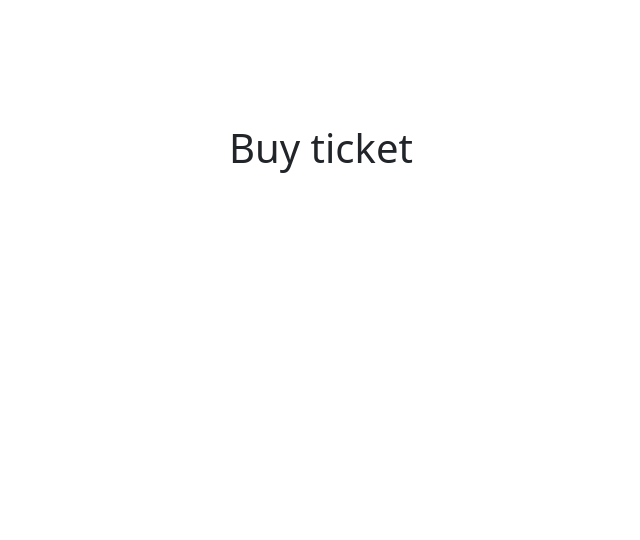
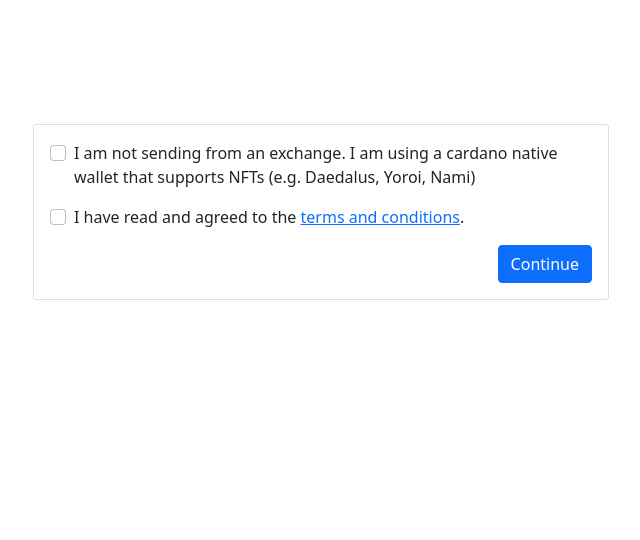
Before and after one commit to riidatibula/lucky-five, a Django app: page /buy-ticket/ in a window 1280 px wide. Shown: the part 56-596 px from the top of the page, without its empty margins (319-959 px from the left). Run offline with Django 3.2, Linux system fonts and the light colour scheme.

Commit message:
updated buy ticket ui

```diff
--- a/src/assets/css/main.css
+++ b/src/assets/css/main.css
@@ -13,3 +13,7 @@
 .lottery-list a:link {
     text-decoration: none;
 }
+
+.buy-ticket-notice {
+    max-width: 600px;
+}
--- a/src/lottery/templates/lottery/buy_ticket.html
+++ b/src/lottery/templates/lottery/buy_ticket.html
@@ -3,8 +3,29 @@
 
 {% block content %}
 
-    <div class="container-fluid" align="center">
-        <h1>Buy ticket</h1>
+    <div class="container-fluid buy-ticket-notice">
+        <div class="card">
+            <div class="card-body">
+                <div class="mb-3 form-check">
+                    <input type="checkbox" class="form-check-input" id="walletCheck">
+                    <label class="form-check-label" for="walletCheck">
+                        I am not sending from an exchange. I am using a cardano
+                        native wallet that supports NFTs (e.g. Daedalus, Yoroi, Nami)
+                    </label>
+                </div>
+                <div class="mb-3 form-check">
+                    <input type="checkbox" class="form-check-input" id="termsCheck">
+                    <label class="form-check-label" for="termsCheck">
+                        I have read and agreed to the <a href="#">terms and conditions</a>.
+                    </label>
+                </div>
+                <div class="continue-button" align="end">
+                    <button class="btn btn-primary">
+                        Continue
+                    </button>
+                </div>
+            </div>
+        </div>
     </div>
 
 {% endblock %}
```
